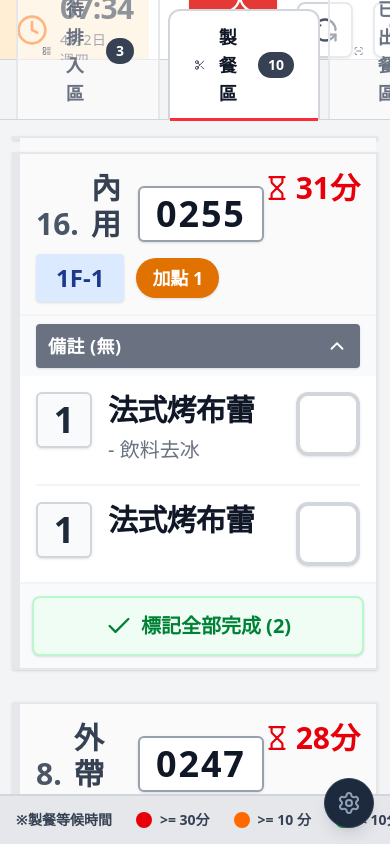
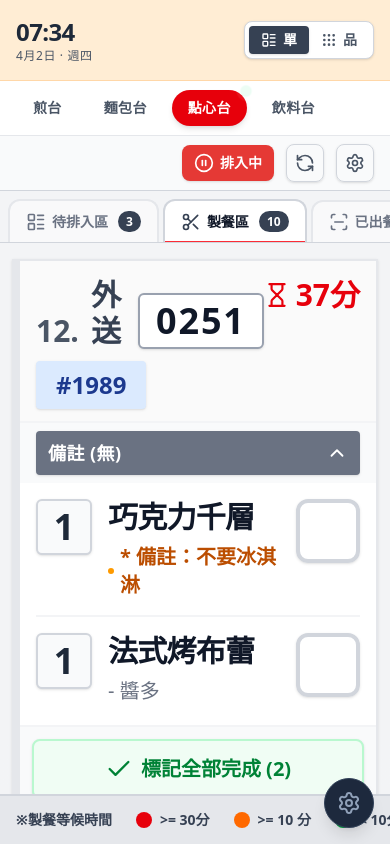
Before and after one commit to bertbehappy/kds-web-app, a React (Vite) app: page / in a window 390 px wide. Built offline with nearby package versions, Linux system fonts and the light colour scheme.

Commit message:
style: improve mobile responsiveness for KDS interface
Update grid layouts and header styling to better support small screens by adjusting CSS break points and adding mobile navigation controls.

```diff
--- a/src/App.tsx
+++ b/src/App.tsx
@@ -46,20 +46,44 @@ export default function App() {
     <div className="h-screen w-screen bg-gray-100 text-gray-800 flex flex-col overflow-hidden font-sans selection:bg-orange-200">
 
       {/* Top Header */}
-      <header className="h-[60px] bg-white border-b border-gray-300 flex items-stretch shrink-0">
-        <div className="w-[200px] bg-orange-100 flex items-center p-4 gap-3">
-          <div className="text-orange-500">
-            <Clock size={32} />
+      <header className="min-h-[60px] bg-white border-b border-gray-300 flex flex-col md:flex-row items-stretch shrink-0">
+        <div className="w-full md:w-[200px] bg-orange-100 flex items-center p-4 gap-3 shrink-0 justify-between md:justify-start border-b md:border-b-0 border-orange-200">
+          <div className="flex items-center gap-3">
+            <div className="text-orange-500 hidden sm:block">
+              <Clock size={32} />
+            </div>
+            <div className="leading-tight">
+              <div className="text-2xl sm:text-3xl font-bold tracking-tight text-gray-800">{formatHeaderTime(now)}</div>
+              <div className="text-xs sm:text-sm font-medium text-gray-600 tracking-wider sm:mt-1">
+                {formatHeaderDate(now)}
+              </div>
+            </div>
           </div>
-          <div className="leading-tight">
-            <div className="text-3xl font-bold tracking-tight text-gray-800">{formatHeaderTime(now)}</div>
-            <div className="text-sm font-medium text-gray-600 tracking-wider mt-1">
-              {formatHeaderDate(now)}
-            </div>
+          <div className="flex bg-white rounded-lg border border-gray-300 p-1 shadow-sm md:hidden shrink-0">
+            <button
+              onClick={() => setViewMode('ORDER')}
+              className={`px-3 py-1 text-sm rounded flex items-center gap-1.5 font-bold transition-all ${
+                viewMode === 'ORDER'
+                  ? 'bg-gray-700 text-white shadow-sm'
+                  : 'text-gray-600 bg-transparent'
+              }`}
+            >
+              <LayoutList size={16} /> 單
+            </button>
+            <button
+              onClick={() => setViewMode('ITEM')}
+              className={`px-3 py-1 text-sm rounded flex items-center gap-1.5 font-bold transition-all ${
+                viewMode === 'ITEM'
+                  ? 'bg-gray-700 text-white shadow-sm'
+                  : 'text-gray-600 bg-transparent'
+              }`}
+            >
+              <Grip size={16} /> 品
+            </button>
           </div>
         </div>
 
-        <div className="flex-1 flex items-center px-4 overflow-x-auto gap-3">
+        <div className="flex-1 flex flex-wrap md:flex-nowrap items-center px-4 py-2 md:py-0 overflow-x-auto gap-2 md:gap-3">
           {STATIONS.map((s) => {
             const isActive = selectedStationIds.includes(s.id);
             return (
@@ -82,12 +106,12 @@ export default function App() {
                   setStations(nextStations);
                 }}
                 id={`station-btn-${s.id}`}
-                className={`px-6 py-2.5 rounded-full font-bold text-lg transition-transform cursor-pointer relative ${
-                  isActive ? 'bg-red-600 text-white shadow-md hover:bg-red-700' : 'bg-transparent text-gray-600 hover:bg-gray-100'
+                className={`px-4 md:px-6 py-2 md:py-2.5 rounded-full font-bold text-sm md:text-lg transition-transform cursor-pointer tracking-wide shrink-0 relative ${
+                  isActive ? 'bg-red-600 text-white shadow-md hover:bg-red-700' : 'bg-transparent text-gray-600 hover:bg-gray-100 border border-transparent hover:border-gray-200'
                 }`}
               >
                 {isActive && (
-                  <span className="absolute -top-1 -right-1 w-3 h-3 bg-green-400 border-2 border-white rounded-full animate-ping" />
+                  <span className="absolute -top-1 -right-1 w-2.5 h-2.5 md:w-3 md:h-3 bg-green-400 border-2 border-white rounded-full animate-ping" />
                 )}
                 {s.name}
               </button>
@@ -95,28 +119,29 @@ export default function App() {
           })}
         </div>
 
-        <div className="flex items-center gap-3 pr-4 pl-2 bg-white">
+        <div className="flex items-center gap-2 pr-4 pl-4 md:pl-2 py-2 md:py-0 bg-gray-50 md:bg-white border-t md:border-t-0 border-gray-200 justify-end md:justify-start">
           <button
             onClick={togglePause}
-            className={`flex items-center gap-2 px-5 py-3 rounded-lg shadow-sm text-lg font-bold transition-colors ${
+            className={`flex items-center gap-1.5 sm:gap-2 px-3 sm:px-5 py-2 sm:py-3 rounded-lg shadow-sm text-sm sm:text-lg font-bold transition-colors shrink-0 ${
               isPaused ? 'bg-teal-500 text-white hover:bg-teal-600' : 'bg-[#e53935] text-white hover:bg-red-700'
             }`}
           >
-            {isPaused ? <PlayCircle size={22} /> : <PauseCircle size={22} />}
-            {isPaused ? `已暫停排入 | 待排 ${getFilteredCount('WAITLIST')} 張` : '持續排入中 | 點擊暫停'}
+            {isPaused ? <PlayCircle size={20} className="sm:w-[22px] sm:h-[22px]" /> : <PauseCircle size={20} className="sm:w-[22px] sm:h-[22px]" />}
+            <span className="hidden sm:inline">{isPaused ? `已暫停排入 | 待排 ${getFilteredCount('WAITLIST')} 張` : '持續排入中 | 點擊暫停'}</span>
+            <span className="sm:hidden">{isPaused ? '已暫停' : '排入中'}</span>
           </button>
 
           <button
             onClick={() => setShowSelector(true)}
-            className="p-3 ml-2 hover:bg-gray-100 rounded-lg text-gray-600 hover:text-gray-900 border-2 border-gray-300 shadow-sm transition-colors flex items-center gap-2"
+            className="p-2 sm:p-3 ml-1 sm:ml-2 hover:bg-gray-200 rounded-lg text-gray-600 hover:text-gray-900 border border-gray-300 md:border-2 shadow-sm transition-colors flex items-center shrink-0"
           >
-            <RefreshCcw size={28} />
+            <RefreshCcw size={20} className="sm:w-[28px] sm:h-[28px]" />
           </button>
           <button
             onClick={() => setShowSettings(true)}
-            className="p-3 ml-2 hover:bg-gray-100 rounded-lg text-gray-600 hover:text-gray-900 border-2 border-gray-300 shadow-sm transition-colors"
+            className="p-2 sm:p-3 ml-1 sm:ml-2 hover:bg-gray-200 rounded-lg text-gray-600 hover:text-gray-900 border border-gray-300 md:border-2 shadow-sm transition-colors shrink-0"
           >
-            <Settings size={28} />
+            <Settings size={20} className="sm:w-[28px] sm:h-[28px]" />
           </button>
         </div>
       </header>
@@ -137,7 +162,7 @@ export default function App() {
       </AnimatePresence>
 
       {/* Sub Header (Tabs) */}
-      <div className="h-[60px] bg-gray-100 flex items-end px-4 border-b border-gray-300 gap-2 shrink-0">
+      <div className="bg-gray-100 flex items-end px-2 sm:px-4 border-b border-gray-300 gap-1 sm:gap-2 shrink-0 overflow-x-auto whitespace-nowrap pt-2 sm:h-[60px] sm:pt-0">
         {[
           { id: 'WAITLIST', label: '待排入區', icon: LayoutList, badge: getFilteredCount('WAITLIST') },
           { id: 'PREP', label: '製餐區', icon: Scissors, badge: getFilteredCount('PREP') },
@@ -146,16 +171,16 @@ export default function App() {
           <button
             key={tab.id}
             onClick={() => setCurrentTab(tab.id as 'WAITLIST' | 'PREP' | 'COMPLETED')}
-            className={`flex items-center gap-2 px-6 py-3 rounded-t-xl font-bold text-lg transition-colors border-2 border-b-0 ${
+            className={`flex items-center gap-1.5 sm:gap-2 px-4 sm:px-6 py-2.5 sm:py-3 rounded-t-xl font-bold text-sm sm:text-lg transition-colors border-2 border-b-0 shrink-0 ${
               currentTab === tab.id
                 ? 'bg-white border-gray-300 text-gray-900 relative z-10 before:absolute before:-bottom-0.5 before:left-0 before:right-0 before:h-[3px] before:bg-white after:absolute after:-bottom-0.5 after:left-0 after:right-0 after:h-[3px] after:bg-red-500'
                 : 'bg-white/50 border-gray-200 text-gray-500 hover:bg-gray-50'
             }`}
           >
-            <tab.icon size={22} className={currentTab === tab.id ? (tab.id === 'WAITLIST' ? 'text-amber-500' : tab.id === 'PREP' ? 'text-gray-700' : 'text-gray-400') : ''} />
+            <tab.icon size={20} className={`sm:w-[22px] sm:h-[22px] ${currentTab === tab.id ? (tab.id === 'WAITLIST' ? 'text-amber-500' : tab.id === 'PREP' ? 'text-gray-700' : 'text-gray-400') : ''}`} />
             {tab.label}
             {tab.badge > 0 && (
-              <span className="ml-2 bg-gray-700 text-white text-[14px] px-2.5 py-0.5 rounded-full font-black">
+              <span className="ml-1 sm:ml-2 bg-gray-700 text-white text-[12px] sm:text-[14px] px-2 sm:px-2.5 py-0.5 rounded-full font-black">
                 {tab.badge}
               </span>
             )}
@@ -164,10 +189,10 @@ export default function App() {
 
         <div className="flex-1" />
 
-        <div className="flex bg-white rounded-lg border-2 border-gray-300 p-1 mb-2 shadow-sm">
+        <div className="hidden md:flex bg-white rounded-lg border-2 border-gray-300 p-1 mb-2 shadow-sm shrink-0">
           <button
             onClick={() => setViewMode('ORDER')}
-            className={`px-4 py-1.5 text-base rounded flex items-center gap-2 font-bold transition-all cursor-pointer ${
+            className={`px-3 sm:px-4 py-1 sm:py-1.5 text-sm sm:text-base rounded flex items-center gap-1.5 sm:gap-2 font-bold transition-all cursor-pointer ${
               viewMode === 'ORDER'
                 ? 'bg-gray-700 text-white shadow-sm'
                 : 'text-gray-600 hover:bg-gray-50'
@@ -177,7 +202,7 @@ export default function App() {
           </button>
           <button
             onClick={() => setViewMode('ITEM')}
-            className={`px-4 py-1.5 text-base rounded flex items-center gap-2 font-bold transition-all cursor-pointer ${
+            className={`px-3 sm:px-4 py-1 sm:py-1.5 text-sm sm:text-base rounded flex items-center gap-1.5 sm:gap-2 font-bold transition-all cursor-pointer ${
               viewMode === 'ITEM'
                 ? 'bg-gray-700 text-white shadow-sm'
                 : 'text-gray-600 hover:bg-gray-50'
--- a/src/components/KDSGrid.tsx
+++ b/src/components/KDSGrid.tsx
@@ -63,11 +63,11 @@ export const KDSGrid: React.FC = () => {
 
   // Dynamic grid configuration
   const gridClasses = {
-    '3x1': 'grid-cols-1 md:grid-cols-2 lg:grid-cols-3 grid-rows-1',
-    '3x2': 'grid-cols-1 md:grid-cols-2 lg:grid-cols-3 grid-rows-2',
-    '4x1': 'grid-cols-1 md:grid-cols-2 lg:grid-cols-4 grid-rows-1',
-    '4x2': 'grid-cols-1 md:grid-cols-2 lg:grid-cols-4 grid-rows-2',
-  }[settings.layout] || 'grid-cols-1 md:grid-cols-2 lg:grid-cols-3 grid-rows-2';
+    '3x1': 'grid-cols-1 sm:grid-cols-2 lg:grid-cols-3',
+    '3x2': 'grid-cols-1 sm:grid-cols-2 lg:grid-cols-3',
+    '4x1': 'grid-cols-1 sm:grid-cols-2 lg:grid-cols-3 xl:grid-cols-4',
+    '4x2': 'grid-cols-1 sm:grid-cols-2 lg:grid-cols-3 xl:grid-cols-4',
+  }[settings.layout] || 'grid-cols-1 sm:grid-cols-2 lg:grid-cols-3';
 
   const itemsPerPage = {
     '3x1': 3,
--- a/src/components/KDSItemAggregationGrid.tsx
+++ b/src/components/KDSItemAggregationGrid.tsx
@@ -29,11 +29,11 @@ export const KDSItemAggregationGrid: React.FC = () => {
   }[settings.layout] || 6;
 
   const gridClasses = {
-    '3x1': 'grid-cols-1 md:grid-cols-2 lg:grid-cols-3',
-    '3x2': 'grid-cols-1 md:grid-cols-2 lg:grid-cols-3',
-    '4x1': 'grid-cols-1 md:grid-cols-2 lg:grid-cols-4',
-    '4x2': 'grid-cols-1 md:grid-cols-2 lg:grid-cols-4',
-  }[settings.layout] || 'grid-cols-1 md:grid-cols-2 lg:grid-cols-3';
+    '3x1': 'grid-cols-1 sm:grid-cols-2 lg:grid-cols-3',
+    '3x2': 'grid-cols-1 sm:grid-cols-2 lg:grid-cols-3',
+    '4x1': 'grid-cols-1 sm:grid-cols-2 lg:grid-cols-3 xl:grid-cols-4',
+    '4x2': 'grid-cols-1 sm:grid-cols-2 lg:grid-cols-3 xl:grid-cols-4',
+  }[settings.layout] || 'grid-cols-1 sm:grid-cols-2 lg:grid-cols-3';
 
   // Compute aggregated items
   const aggregatedItems = useMemo(() => {
```
